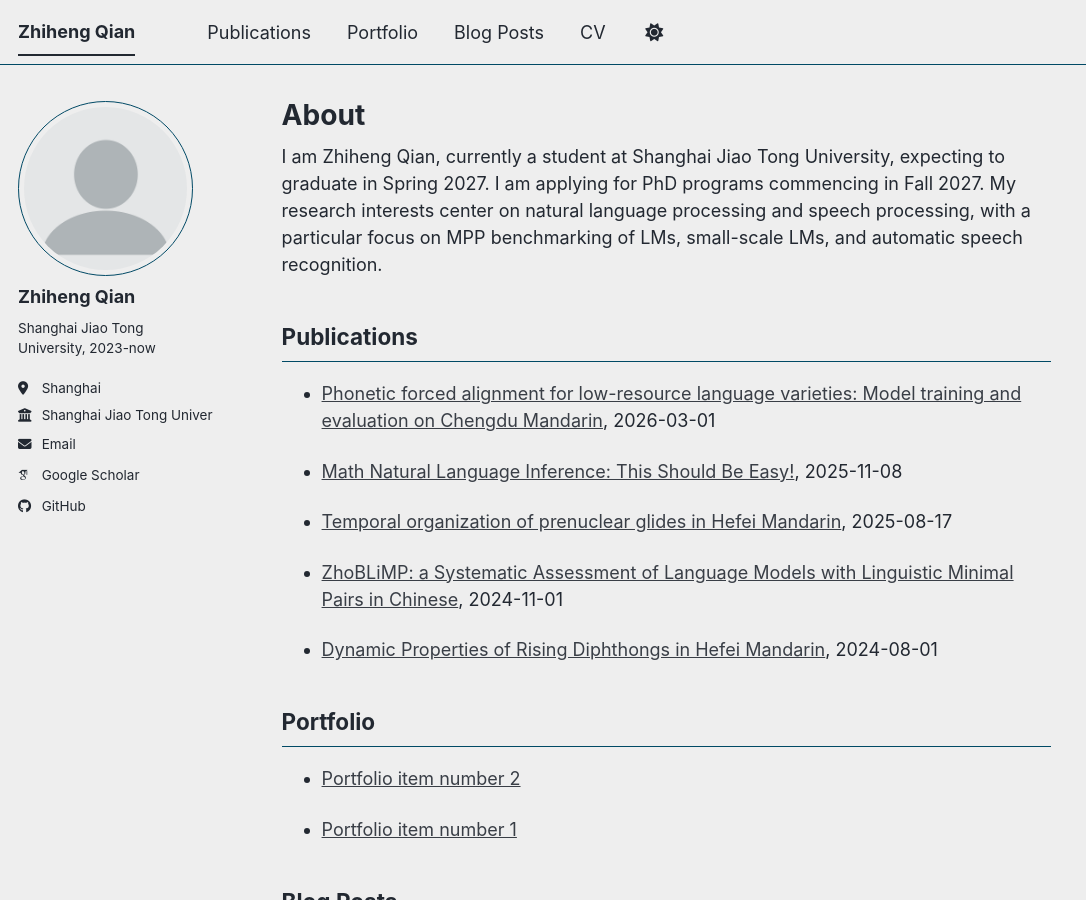
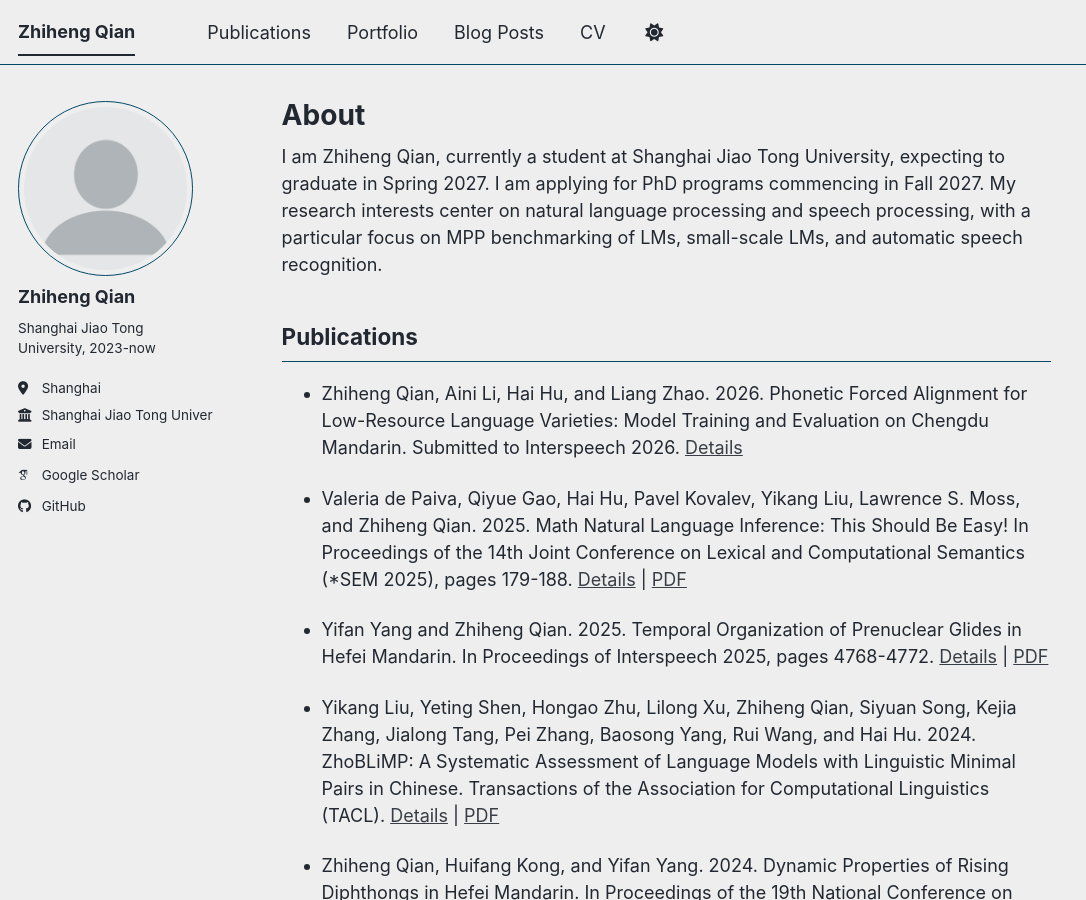
Before and after one commit to zh-qian2004/zh-qian2004.github.io, a Jekyll site: the page built from _pages/about.md, in a window 1280 px wide and 900 px high. Shown: the whole window, without its empty margins (0-1086 px from the left). Built offline with Jekyll 4.4.1, drawn with Linux system fonts in a browser that asks for light colours; some web fonts are replaced; a script bundle is joined from its source files by our own code; library files that are not in the unit come from our copies; some of the changed text lies outside the part shown.

Commit message:
update pub format

```diff
--- a/_pages/about.md
+++ b/_pages/about.md
@@ -15,7 +15,8 @@ I am Zhiheng Qian, currently a student at Shanghai Jiao Tong University, expecti
 {% assign pubs = site.publications | sort: 'date' | reverse %}
 {% if pubs.size > 0 %}
 {% for pub in pubs %}
-- [{{ pub.title }}]({{ pub.url | relative_url }}){% if pub.date %}, {{ pub.date | date: "%Y-%m-%d" }}{% endif %}
+- {% if pub.citation %}{{ pub.citation }}{% else %}{{ pub.title }}{% if pub.venue %}. <i>{{ pub.venue }}</i>{% endif %}.{% endif %}
+  [Details]({{ pub.url | relative_url }}){% if pub.paperurl %} | [PDF]({{ pub.paperurl }}){% endif %}
 {% endfor %}
 {% else %}
 No publications yet.
--- a/_publications/2024-08-01-hefei-diphthongs.md
+++ b/_publications/2024-08-01-hefei-diphthongs.md
@@ -7,7 +7,7 @@ excerpt: 'Modeled formants of seven rising diphthongs in Hefei Mandarin using GA
 date: 2024-08-01
 venue: '19th National Conference on Man-machine Speech Communication (NCMMSC 2024)'
 paperurl: 'https://yifanyang08.github.io/assets/papers/Qian_et_al2024.pdf'
-citation: '<b>Zhiheng Qian</b>, Huifang Kong, Yifan Yang. (2024). &quot;Dynamic Properties of Rising Diphthongs in Hefei Mandarin.&quot; <i>19th National Conference on Man-machine Speech Communication (NCMMSC 2024)</i>.'
+citation: 'Zhiheng Qian, Huifang Kong, and Yifan Yang. 2024. Dynamic Properties of Rising Diphthongs in Hefei Mandarin. In Proceedings of the 19th National Conference on Man-machine Speech Communication (NCMMSC 2024).'
 ---
 
 Modeled formants of seven rising diphthongs in Hefei Mandarin using GAMM and logistic functions. Analyzed the impact of context and glide on the properties of Hefei Mandarin diphthongs. Challenged the traditional view that all Hefei rising diphthongs are offset-dominant.
--- a/_publications/2024-11-01-zhoblimp.md
+++ b/_publications/2024-11-01-zhoblimp.md
@@ -7,7 +7,7 @@ excerpt: 'Established the ZhoBLiMP benchmark for systematic evaluation of Chines
 date: 2024-11-01
 venue: 'Transactions of the Association for Computational Linguistics (TACL)'
 paperurl: 'https://arxiv.org/pdf/2411.06096'
-citation: 'Yikang Liu, Yeting Shen, Hongao Zhu, Lilong Xu, <b>Zhiheng Qian</b>, Siyuan Song, Kejia Zhang, Jialong Tang, Pei Zhang, Baosong Yang, Rui Wang, Hai Hu. (2024). &quot;ZhoBLiMP: a Systematic Assessment of Language Models with Linguistic Minimal Pairs in Chinese.&quot; <i>Transactions of the Association for Computational Linguistics (TACL)</i>.'
+citation: 'Yikang Liu, Yeting Shen, Hongao Zhu, Lilong Xu, Zhiheng Qian, Siyuan Song, Kejia Zhang, Jialong Tang, Pei Zhang, Baosong Yang, Rui Wang, and Hai Hu. 2024. ZhoBLiMP: A Systematic Assessment of Language Models with Linguistic Minimal Pairs in Chinese. Transactions of the Association for Computational Linguistics (TACL).'
 ---
 
 Established the ZhoBLiMP benchmark, a Minimal Pair Paradigm (MPP)-based resource for the systematic evaluation of Chinese linguistic phenomena. Proposed the SLLN-LP metric to eliminate sentence length bias, achieving robust evaluation performance across multiple MPP-based benchmarks. Trained the Zh-Pythia model suite to analyze models' acquisition of Chinese syntax.
--- a/_publications/2025-08-17-hefei-glides.md
+++ b/_publications/2025-08-17-hefei-glides.md
@@ -7,7 +7,7 @@ excerpt: 'Analyzed the temporal organization of prenuclear glides [j] and [w] in
 date: 2025-08-17
 venue: 'Interspeech 2025'
 paperurl: 'https://www.isca-archive.org/interspeech_2025/yang25i_interspeech.pdf'
-citation: 'Yifan Yang, <b>Zhiheng Qian</b>. (2025). &quot;Temporal organization of prenuclear glides in Hefei Mandarin.&quot; <i>Interspeech 2025</i>. pp. 4768–4772.'
+citation: 'Yifan Yang and Zhiheng Qian. 2025. Temporal Organization of Prenuclear Glides in Hefei Mandarin. In Proceedings of Interspeech 2025, pages 4768-4772.'
 ---
 
 Analyzed the temporal organization of prenuclear glides [j] and [w] in Hefei Mandarin. Employed acoustic measurements and RSD analysis on syllables. Revealed that both glides exhibit a rightward shift and lack C-centering effects, indicating they function as part of the rime rather than forming complex onsets.
--- a/_publications/2025-11-08-math-nli.md
+++ b/_publications/2025-11-08-math-nli.md
@@ -7,7 +7,7 @@ excerpt: 'Benchmarked diverse LMs on two expert-compiled mathematical NLI datase
 date: 2025-11-08
 venue: '14th Joint Conference on Lexical and Computational Semantics (*SEM 2025)'
 paperurl: 'https://aclanthology.org/2025.starsem-1.14.pdf'
-citation: 'Valeria de Paiva, Qiyue Gao, Hai Hu, Pavel Kovalev, Yikang Liu, Lawrence S. Moss, <b>Zhiheng Qian</b>. (2025). &quot;Math Natural Language Inference: This Should Be Easy!&quot; <i>Proceedings of the 14th Joint Conference on Lexical and Computational Semantics (*SEM 2025)</i>. pp. 179–188.'
+citation: 'Valeria de Paiva, Qiyue Gao, Hai Hu, Pavel Kovalev, Yikang Liu, Lawrence S. Moss, and Zhiheng Qian. 2025. Math Natural Language Inference: This Should Be Easy! In Proceedings of the 14th Joint Conference on Lexical and Computational Semantics (*SEM 2025), pages 179-188.'
 ---
 
 Benchmarked diverse LMs on two expert-compiled mathematical NLI datasets. Results uncovered that while models robustly detect contradictions, they significantly struggle with inferring neutral relationships.
--- a/_publications/2026-03-01-forced-alignment-chengdu.md
+++ b/_publications/2026-03-01-forced-alignment-chengdu.md
@@ -6,7 +6,7 @@ permalink: /publication/2026-03-01-forced-alignment-chengdu
 excerpt: 'Developed a robust phonetic forced alignment system for Chengdu Mandarin. Devised a bootstrapping pipeline that leverages GMM-HMM generated pseudo-labels to fine-tune Wav2Vec2 for text-independent alignment, demonstrating SOTA performance against existing baselines on Chengdu Mandarin.'
 date: 2026-03-01
 venue: 'Submitted to Interspeech 2026'
-citation: '<b>Zhiheng Qian</b>, Aini Li, Hai Hu, Liang Zhao. (2026). &quot;Phonetic forced alignment for low-resource language varieties: Model training and evaluation on Chengdu Mandarin.&quot; <i>Submitted to Interspeech 2026</i>.'
+citation: 'Zhiheng Qian, Aini Li, Hai Hu, and Liang Zhao. 2026. Phonetic Forced Alignment for Low-Resource Language Varieties: Model Training and Evaluation on Chengdu Mandarin. Submitted to Interspeech 2026.'
 ---
 
 Developed a robust phonetic forced alignment system for Chengdu Mandarin. Devised a bootstrapping pipeline that leverages GMM-HMM generated pseudo-labels to fine-tune Wav2Vec2 for text-independent alignment, demonstrating SOTA performance against existing baselines on Chengdu Mandarin.
```
